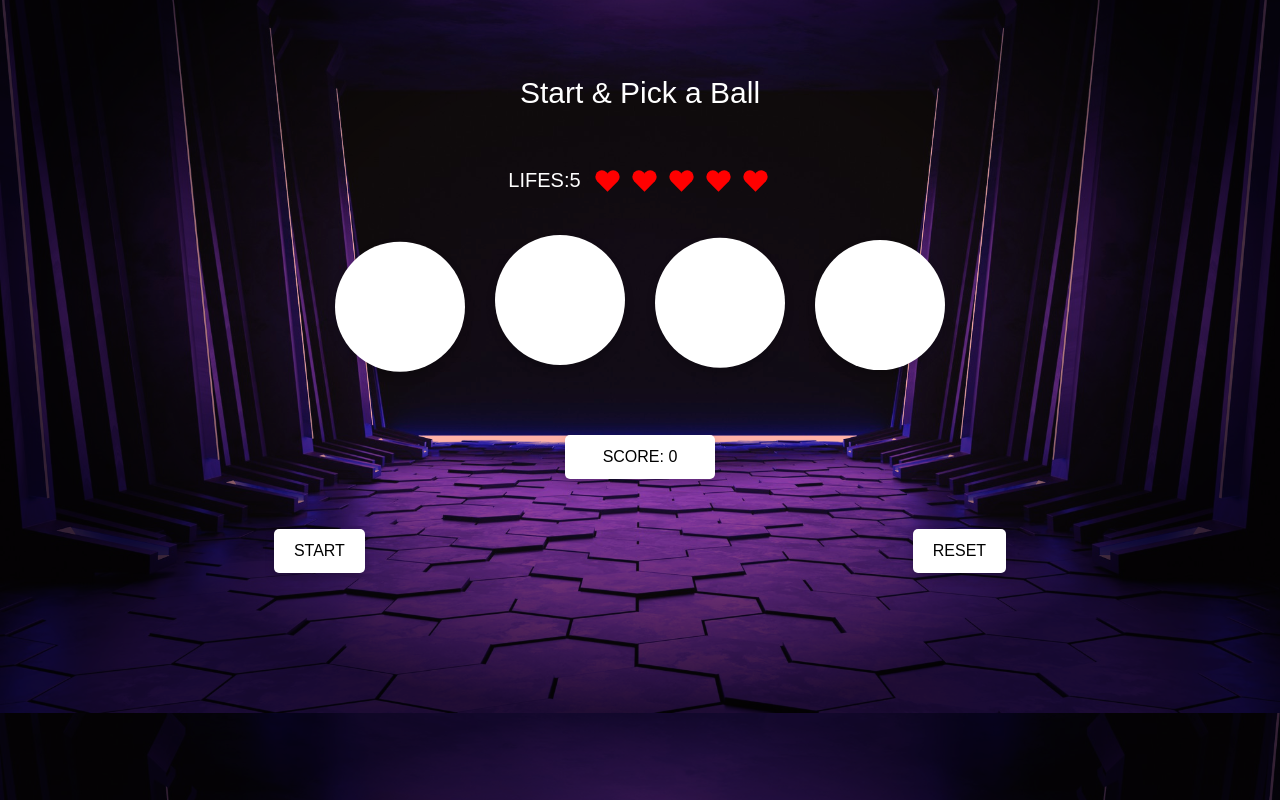
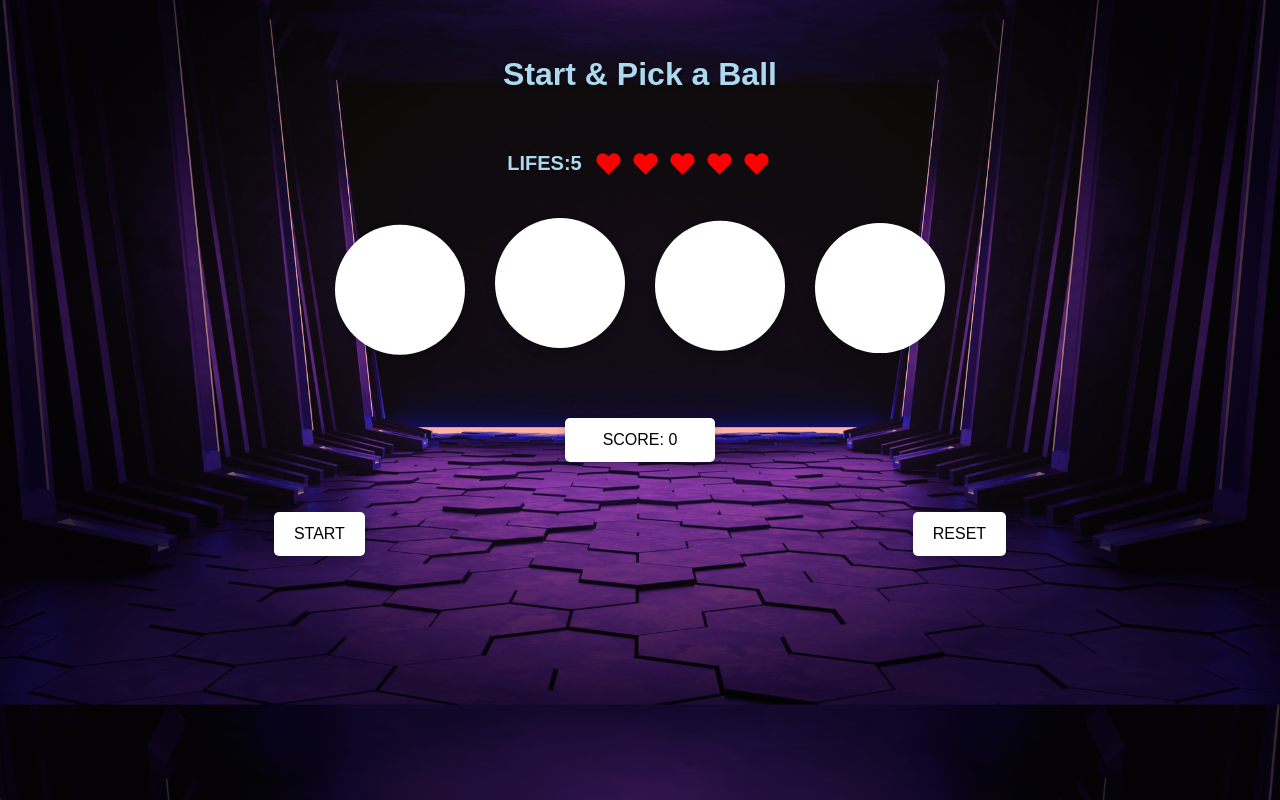
Before and after one commit to hrusikesh8280/Clicky-Ball-Games, a React (Create React App) app in the folder fronted/my-app/: page /game in a window 1280 px wide. Built offline with nearby package versions, Linux system fonts and the light colour scheme; no server answers; a web font is replaced by a local one.

Commit message:
api's endpoints are working

```diff
--- a/fronted/my-app/src/Pages/Allroutes.tsx
+++ b/fronted/my-app/src/Pages/Allroutes.tsx
@@ -5,9 +5,9 @@ import Loader from '../components/Loader'
 import BallsPage from '../components/Play'
 import Game from '../components/Game'
 import Register from '../components/Register'
-import { Result } from '../components/Result'
 
 import Leaderboard from "../components/Leaderboard";
+import Result from '../components/Result'
 
 
 const Allroutes = () => {
--- /dev/null
+++ b/fronted/my-app/src/api/api.ts
@@ -0,0 +1,38 @@
+import axios from "axios"
+export interface userDataType{
+        _id:string,
+        username:string,
+        score:number,
+}
+export interface userType{
+    username:string,
+    score:number
+}
+
+export const postUserData = async(user:userType)=>{
+    let res = await axios.get(`https://yellow-frog-kit.cyclic.app`,{
+        params:{
+            username:user.username
+        }
+    })
+    let userData:userDataType[] = res.data.data
+    console.log(res)
+    console.log(userData)
+
+    if(userData?.length>0){
+        let res = await axios.patch(`https://yellow-frog-kit.cyclic.app`,user)
+        console.log("patch")
+        console.log(res)
+    }else{
+        let res = await axios.post(`https://yellow-frog-kit.cyclic.app`,user)
+        console.log("post")
+        console.log(res)
+    }
+}
+
+
+export const getUserData = async()=>{
+    let res = await axios.get(`https://yellow-frog-kit.cyclic.app`)
+    let userData:userDataType[] = res.data.data
+    console.log(userData)
+}
--- a/fronted/my-app/src/components/Game.tsx
+++ b/fronted/my-app/src/components/Game.tsx
@@ -180,13 +180,15 @@ const Game: React.FC = () => {
             <div style={{ padding: "20px" }}>
               <h2 style={{ marginBottom: "20px", color:"violet" }}>Game Rules</h2>
               <p style={{ lineHeight: "1.5" }}>
-                - Select the color that matches the word shown in the middle.
+                - First Click on Start and then Play the game
+              <br />
+                - Select the ball that you think will change the color.
                 <br />
-                - You have 10 seconds to choose the correct color.
+                - You have 1-4 seconds to choose the correct ball.
                 <br />
                 - You get 1 point for each correct answer.
                 <br />
-                - The game ends after 10 rounds.
+                - The game ends after 5 rounds.
               </p>
               <button style={{ marginTop: "20px",color:"red" }} onClick={() => setShowModal(false)}>Close</button>
             </div>
--- a/fronted/my-app/src/components/Play.tsx
+++ b/fronted/my-app/src/components/Play.tsx
@@ -6,6 +6,7 @@ import useSound from "use-sound";
 import { Textanim } from "./checks/wrong";
 import { Correctans } from "./checks/correct";
 import { useNavigate } from "react-router-dom";
+import styled, { keyframes } from "styled-components";
  const BallsPage = () => {
   const [playDeleteSfx] = useSound("delete.mp3");
   const [playCorrectSfx] = useSound("correct.mp3");
@@ -116,14 +117,15 @@ import { useNavigate } from "react-router-dom";
 
   useEffect(()=>{
   if(lifelines.length<1){
+    localStorage.setItem("userScore",JSON.stringify(score))
     navigate("/result")
   }
   },[lifelines])
   return (
     <div className="balls_body">
-      <h1 className="heading">Start & Pick a Ball</h1>
+      <TextWrapper>Start & Pick a Ball</TextWrapper>
       <div className="life_line">
-        <h2>LIFES:{lifelines.length}</h2>
+      <TextWrapper2>LIFES:{lifelines.length}</TextWrapper2>
         <Lifelines lifelines={lifelines} />
       </div>
       <div className="four_balls">
@@ -220,3 +222,32 @@ import { useNavigate } from "react-router-dom";
 };
 
 export default BallsPage
+
+
+// for styled components
+const slideIn = keyframes`
+        0% {
+            opacity: 0;
+            transform: translateY(-50px);
+        }
+        100% {
+            opacity: 1;
+            transform: translateY(0);
+        }
+    `;
+const TextWrapper = styled.div`
+        font-size: 2rem;
+        font-weight: bold;
+        color: #add9ee;
+        text-align: center;
+        text-shadow: 0px 3px 3px rgba(0, 0, 0, 0.25);
+        animation: ${slideIn} 1.5s ease-in-out;
+    `;
+const TextWrapper2 = styled.div`
+        font-size: 20px;
+        font-weight: bold;
+        color: #add9ee;
+        text-align: center;
+        text-shadow: 0px 3px 3px rgba(0, 0, 0, 0.25);
+        animation: ${slideIn} 1.5s ease-in-out;
+    `;
--- a/fronted/my-app/src/components/Result.tsx
+++ b/fronted/my-app/src/components/Result.tsx
@@ -1,5 +1,5 @@
-import React from 'react'
-import Lottie,{LottieOptions} from "lottie-react"
+import React, { useEffect } from 'react'
+import Lottie from "lottie-react"
 import background from"../assets/register-background.png"
 import star5 from "../assets/5-star.json"
 import star4 from "../assets/4-star-new.json"
@@ -9,6 +9,7 @@ import styled,{keyframes} from "styled-components"
 import repeat from "../assets/repeat-button.png"
 import home from "../assets/home.png"
 import { useNavigate } from 'react-router-dom'
+import { postUserData, userType } from '../api/api'
 
 type ButtonStyle = {
     position: "absolute";
@@ -31,9 +32,13 @@ const Result: React.FC<ResultProps> = () => {
 
     const navigate = useNavigate();
 
-    let score = 7;
+    let score = JSON.parse(localStorage.getItem("userScore")) || 0
+    let userName = JSON.parse(localStorage.getItem("username"))  || null
 
-
+    const userData:userType = {
+      username:userName,
+      score:Number(score)
+    }
     const repeatButtonStyle: ButtonStyle = {
         position: "absolute",
         bottom: "20px",
@@ -101,6 +106,11 @@ const Result: React.FC<ResultProps> = () => {
     `;
 
 
+    // for posting the username and score
+
+    useEffect(()=>{
+      postUserData(userData)
+    },[])
     return (
         <div
         className="h-screen flex items-center"
```
